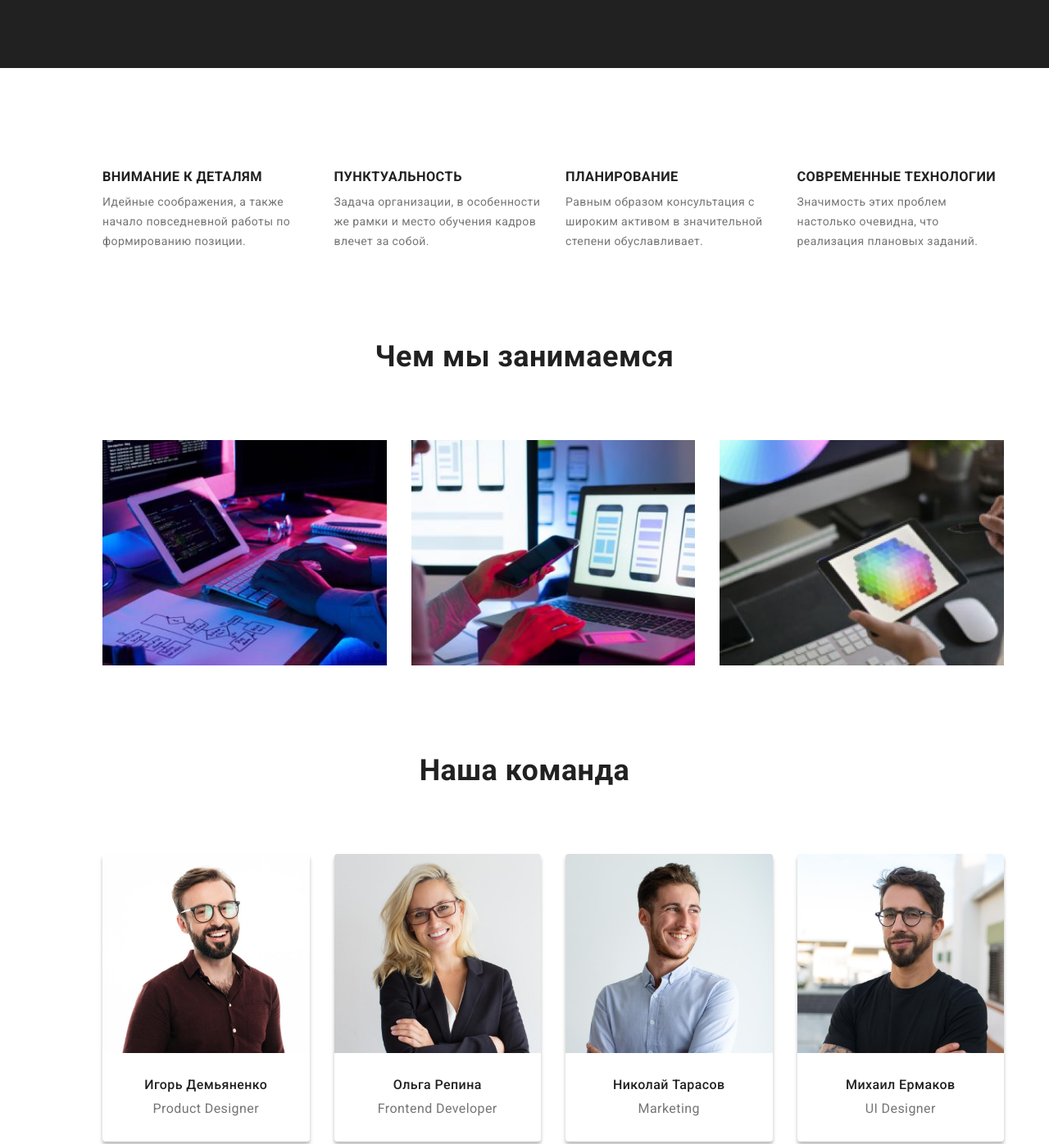
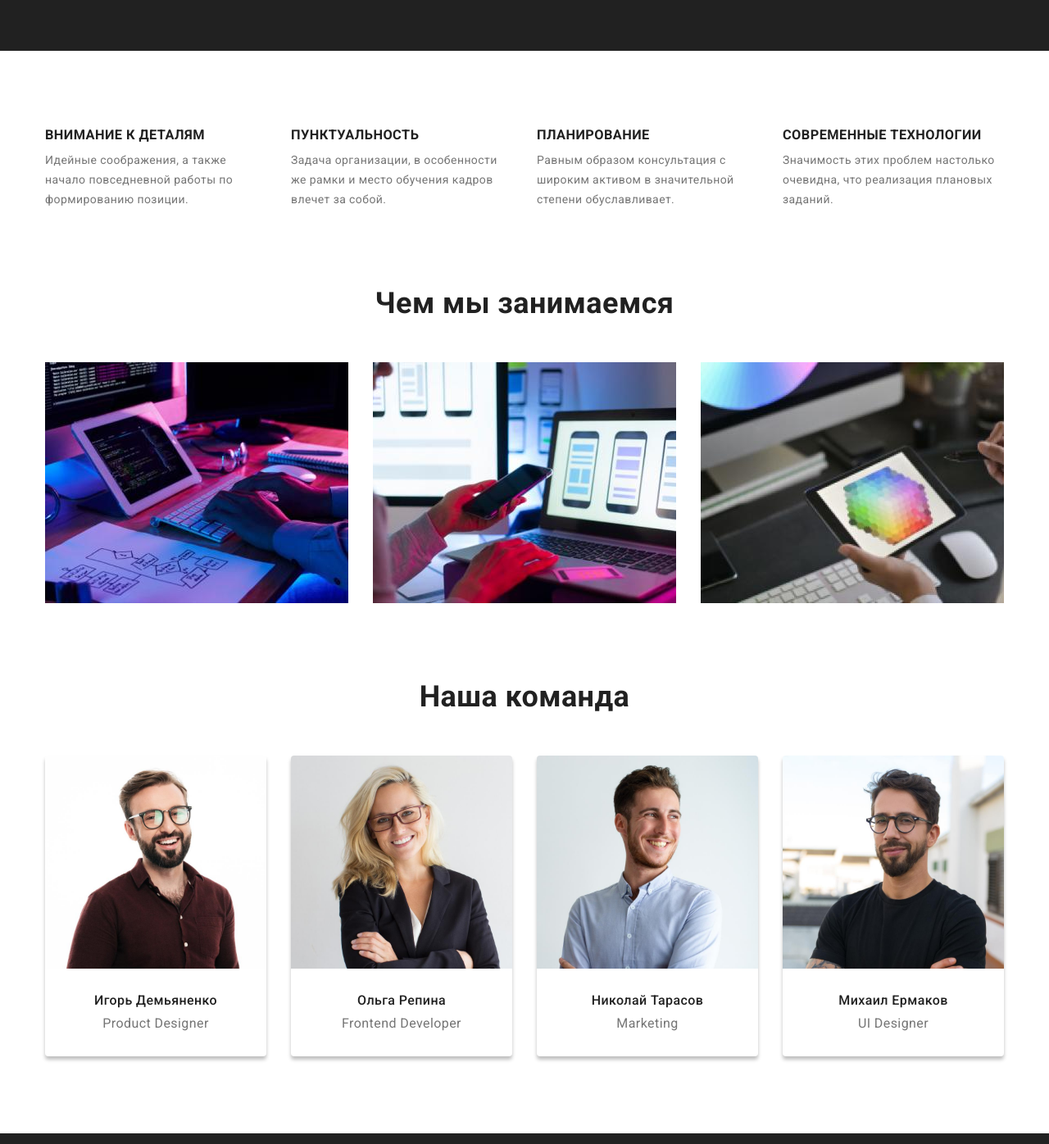
Before and after one commit to ElenaLukashevych/goit-markup-hw-03, a plain HTML site: page index.html in a window 1280 px wide. Shown: the part 620-2016 px from the top of the page at 82% size. Drawn offline with nearby package versions, Linux system fonts and the light colour scheme.

Commit message:
Правки всякие разные

```diff
--- a/css/styles.css
+++ b/css/styles.css
@@ -38,7 +38,7 @@ p {
   margin: 0;
 }
 
-.ul {
+ul {
   margin: 0;
   padding: 0;
 }
@@ -58,6 +58,7 @@ img {
 }
 .list {
   list-style: none;
+
 }
 .link {
   text-decoration: none;
@@ -71,6 +72,8 @@ img {
   padding-right: 15px;
   margin-left: auto;
   margin-right: auto;
+
+  /* border: 1px solid tomato; */
 }
 
 .section {
@@ -212,11 +215,16 @@ header {
 .features {
   display: flex;
   flex-wrap: wrap;
-  margin-top: -1 * var(--item-gap);
-  margin-left: -1 * var(--item-gap);
-  margin-left: -1 * var(--item-gap);
+  margin-top: calc(-1 * var(--item-gap));
+  margin-left: calc(-1 * var(--item-gap));
 }
 
+.features-item {
+  margin-top: var(--item-gap);
+  margin-left: var(--item-gap);
+
+  flex-basis: calc(100% / 4 - var(--item-gap));
+}
 .features-title {
   margin-bottom: 10px;
 
@@ -225,13 +233,6 @@ header {
   text-transform: uppercase;
 
   color: var(--title-text-color);
-}
-
-.features-item {
-  margin-top: var(--item-gap);
-  margin-left: var(--item-gap);
-
-  flex-basis: calc(100% / 4 - var(--item-gap));
 }
 
 .section-title {
@@ -250,8 +251,8 @@ header {
 
   flex-wrap: wrap;
 
-  margin-top: -1 * var(--item-gap);
-  margin-left: -1 * var(--item-gap);
+  margin-top: calc(-1 * var(--item-gap));
+  margin-left: calc(-1 * var(--item-gap));
 }
 
 .examples-item {
@@ -268,11 +269,13 @@ header {
 }
 
 .team {
+  padding: 0;
+
   display: flex;
   text-align: center;
   flex-wrap: wrap;
-  margin-top: -1 * var(--item-gap);
-  margin-left: -1 * var(--item-gap);
+  margin-top: calc(-1 * var(--item-gap));
+  margin-left: calc(-1 * var(--item-gap));
 }
 
 .team-item {
@@ -318,7 +321,6 @@ header {
 }
 
 .footer-container {
-  padding-left: 100px;
 }
 
 .footer-logo {
@@ -393,8 +395,8 @@ header {
 .projects {
   display: flex;
   flex-wrap: wrap;
-  margin-top: -1 * var(--item-gap);
-  margin-left: -1 * var(--item-gap);
+  margin-top: calc(-1 * var(--item-gap));
+  margin-left: calc(-1 * var(--item-gap));
 }
 
 .projects-item {
```
